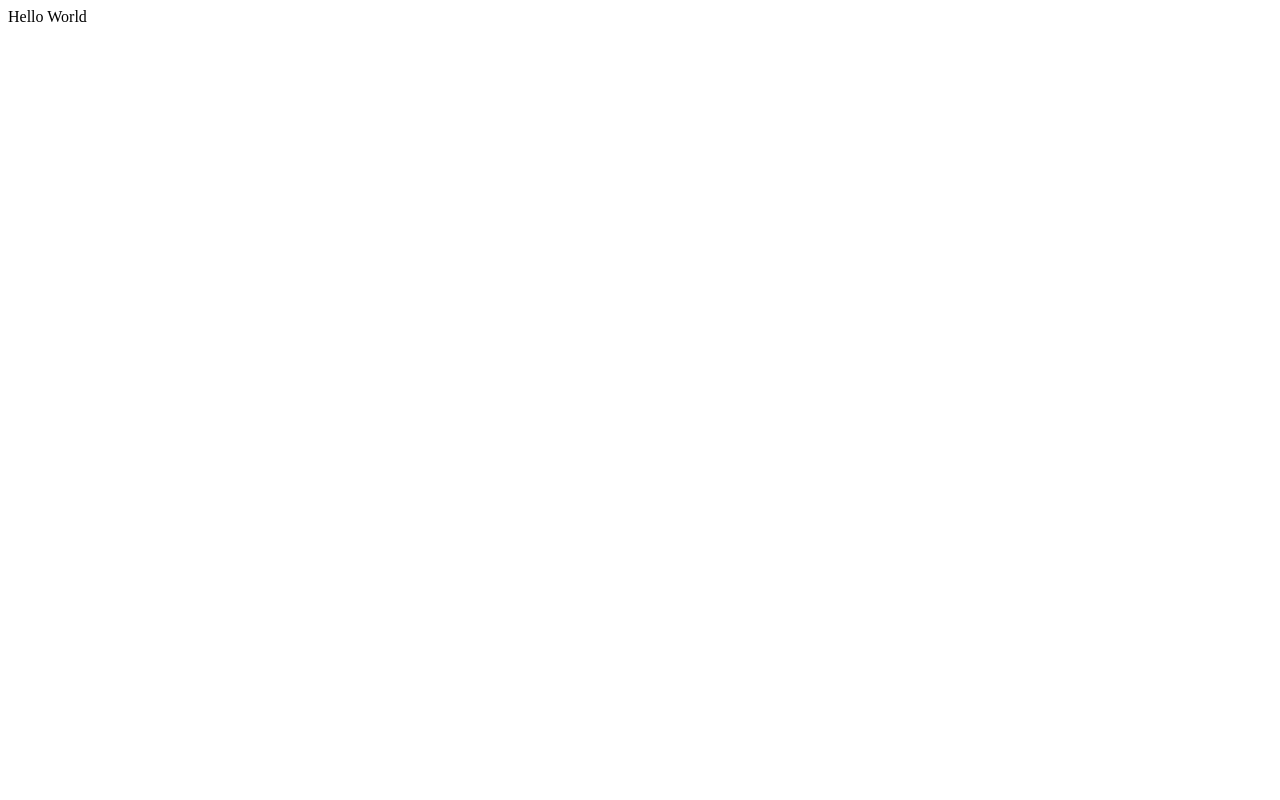
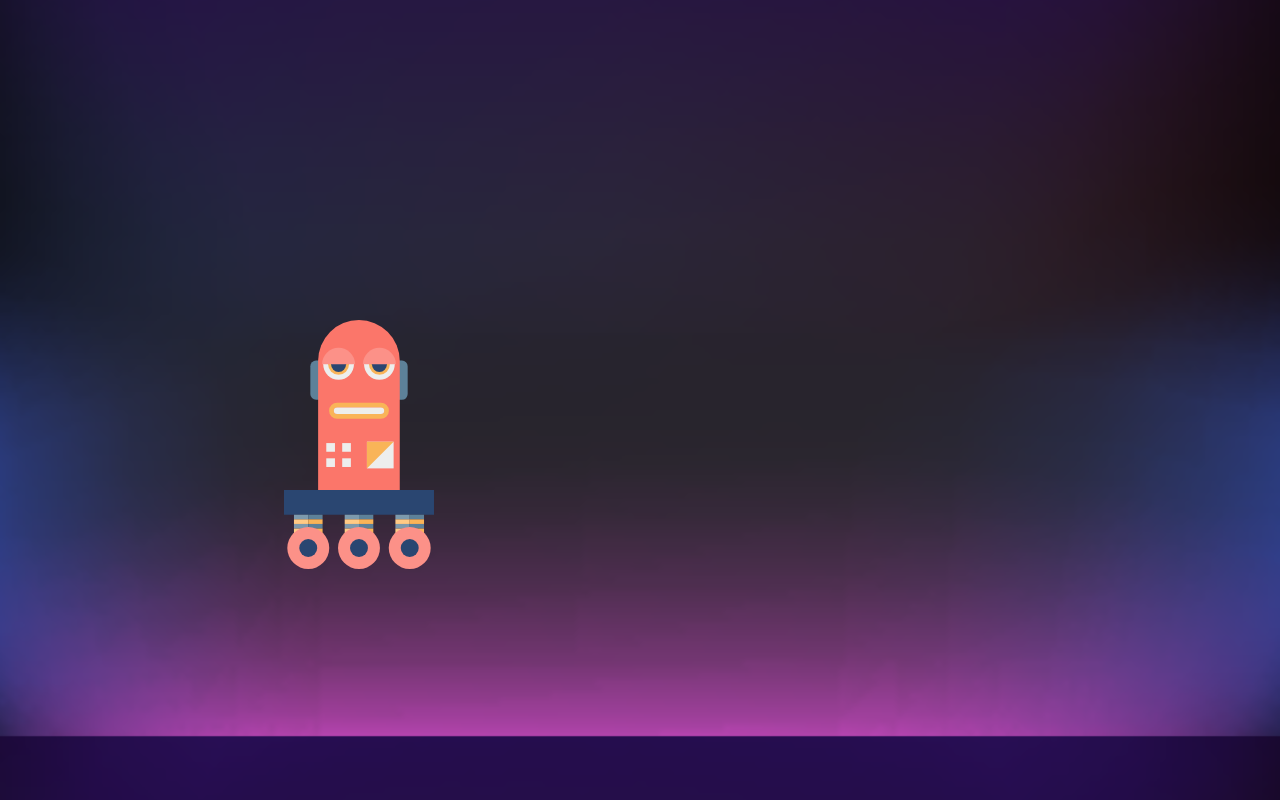
Before and after one commit to suha73/suha73.github.io, a plain HTML site: page index.html in a window 1280 px wide. Drawn offline with Linux system fonts and the light colour scheme.

Commit message:
Challenge 2 CSS Anim

```diff
--- a/index.html
+++ b/index.html
@@ -1,9 +1,13 @@
 <html>
-    <head>
-        <body>
+	<head>
+		<title>Animation Basics</title>
+		<link rel="stylesheet" href="styles.css" media="all" />
+	</head>
+	<body>
 
-        Hello World
+	<div class="wrapper">
+		<img src="tall_robot.svg" width="150" alt="tall robot" class="robot" />
+	</div>
 
-        </body>
-    </head>
+	</body>
 </html>
--- /dev/null
+++ b/styles.css
@@ -0,0 +1,29 @@
+
+body {
+	background-image: url('background.png');
+	background-size: cover;
+	background-position: 0px -250px;
+}
+
+.wrapper {
+	margin: 20em auto 2em auto;
+	width:80%;
+	position:relative;
+}
+
+.robot {
+	animation-name: slide;
+	animation-duration: 2s;
+	animation-timing-function: ease-in;
+	animation-fill-mode:forwards;
+	animation-direction; alternate;
+	animation-iteration-count: 2;
+}
+
+@keyframes slide {
+	0% {transform: translateX(0);}
+	25% {transform: translateX(250px);}
+	50% {transform: translateX(50px);}
+	75% {transform: translateX(500px);}
+	100% {transform: translateX(150px);}
+}
```
Also changed, not shown: index1.html (added, +9 -0 lines), background.png (added), tall_robot.svg (added).
